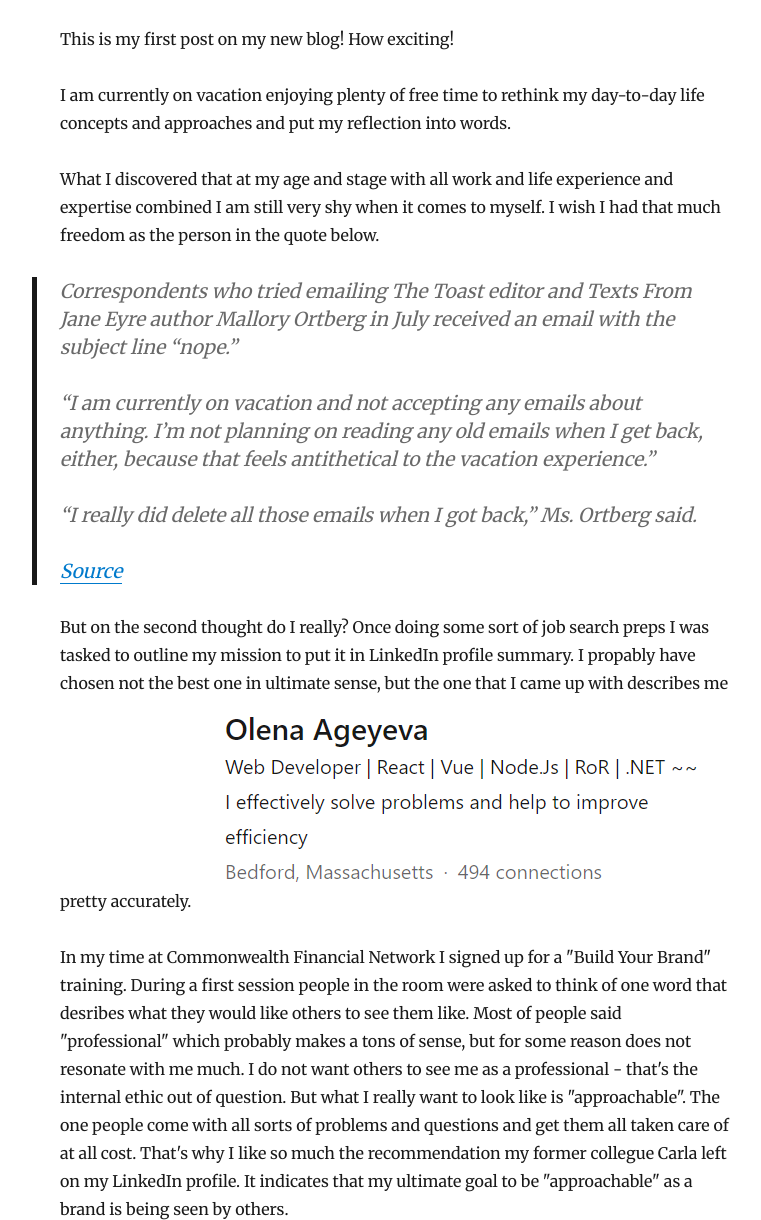
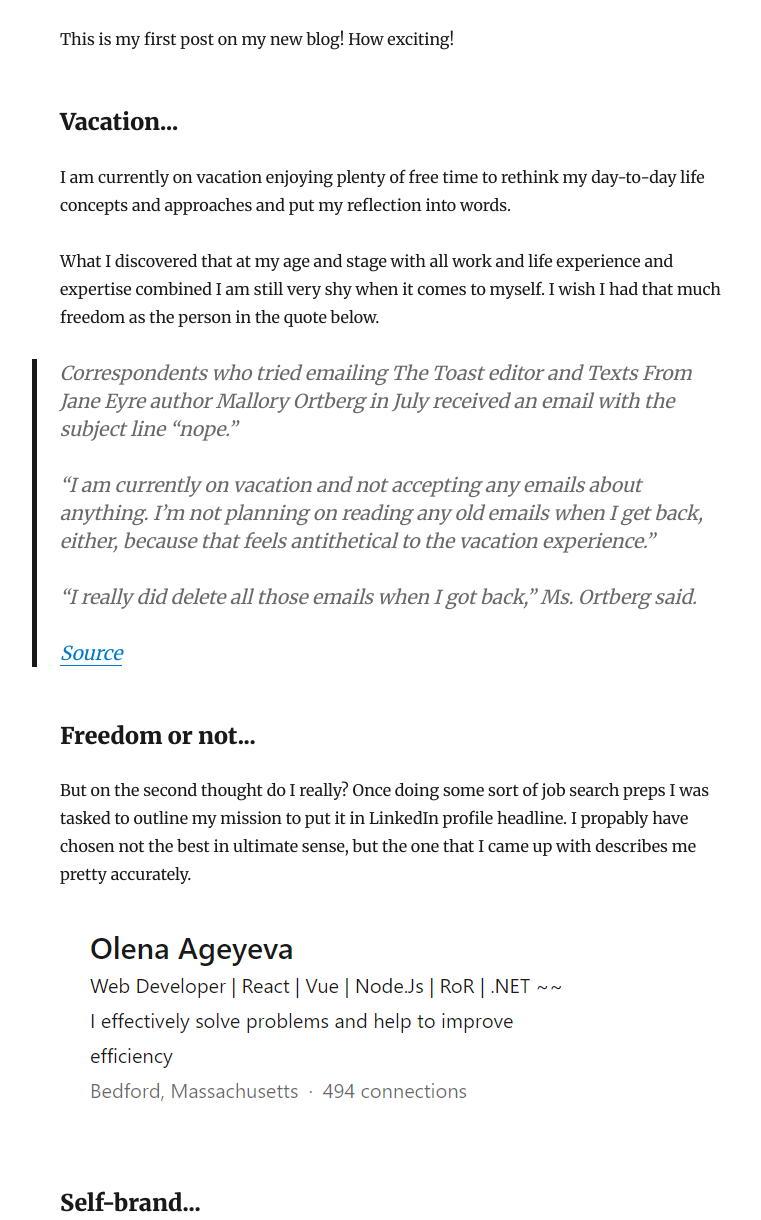
Before and after one commit to olena-ageyeva/my-blog, a Gatsby site: page /blog/hello-world/ in a window 1280 px wide. Shown: the part 254-1474 px from the top of the page, without its empty margins (244-1005 px from the left). Built offline with nearby package versions, Linux system fonts and the light colour scheme; Gatsby itself is replaced by a stand-in of ours; some packages are replaced by stand-ins of ours.

Commit message:
first post Hello World!

````diff
--- a/content/blog/hello-world/index.mdx
+++ b/content/blog/hello-world/index.mdx
@@ -6,6 +6,7 @@
 
 This is my first post on my new blog! How exciting!
 
+### Vacation...
 I am currently on vacation enjoying plenty of free time to rethink my day-to-day life concepts and approaches and put my reflection into words.
 
 What I discovered that at my age and stage with all work and life experience and expertise combined I am still very shy when it comes to myself. I wish I had that much freedom as the person in the quote below.
@@ -21,15 +22,21 @@
 >
 > [Source](https://www.nytimes.com/2015/08/28/fashion/the-art-of-the-out-of-office-reply.html?smid=fb-nytimes&smtyp=cur&fbclid=IwAR2ZuvWs-dyyj6XRGRzxqaEZKxe9008fOJ_Nd36tTu8ZoERorHjC0aCYRyU)
 
-But on the second thought do I really? Once doing some sort of job search preps I was tasked to outline my mission to put it in LinkedIn profile summary. I propably have chosen not the best one in ultimate sense, but the one that I came up with describes me pretty accurately.
+### Freedom or not...
+But on the second thought do I really? Once doing some sort of job search preps I was tasked to outline my mission to put it in LinkedIn profile headline. I propably have chosen not the best in ultimate sense, but the one that I came up with describes me pretty accurately.
+
 ![Olena's LinkedIn Summary](./linkedin-summary.png)
 
+### Self-brand...
 In my time at Commonwealth Financial Network I signed up for a "Build Your Brand" training. During a first session people in the room were asked to think of one word that desribes what they would like others to see them like. Most of people said "professional" which probably makes a tons of sense, but for some reason does not resonate with me much. I do not want others to see me as a professional - that's the internal ethic out of question. But what I really want to look like is "approachable". The one people come with all sorts of problems and questions and get them all taken care of at all cost. That's why I like so much the recommendation my former collegue Carla left on my LinkedIn profile. It indicates that my ultimate goal to be "approachable" as a brand is being seen by others.
+
 ![Carla's Recommendation](./recommendation.png)
 
+### Self-actualization...
 To summarize all said being here for others is one of or maybe even the only my growth need that do not stem from a lack of something, but rather from a desire to grow as a person. Accourding to the theory once such growth needs have been reasonably satisfied, one may be able to reach the highest level called self-actualization. From my own experience I can say that being "just a phone call away" for my teammates and friends is something that drives me in life, increases my motivation to expand in-depth expertise in different scopes and areas, and simply makes me happy.
 ![Maslow's Hierarchy of Needs](./needs.png)
 
+### Done so far...
 Some of the recent community projects I started or participated in:
 
 1. Code for Boston - I participate in multiple project as a React/Front-End Developer
@@ -38,6 +45,7 @@
 4. GWP - Growing Well Preschool - A bilingual in-depth program based on constructivist theme-inspired model of education ran in collaboration with multiple local studios including Draw to Grow, Znaika, Sally's Dance, Yoga with Danny, and more.
 5. GWP Family Program - A community program for families with children 0-5 offered music and movement activities in Russian and English.
 
+### Say "Hello!"
 ```js
 function helloWorld() {
   alert("Hello, World!")
````
